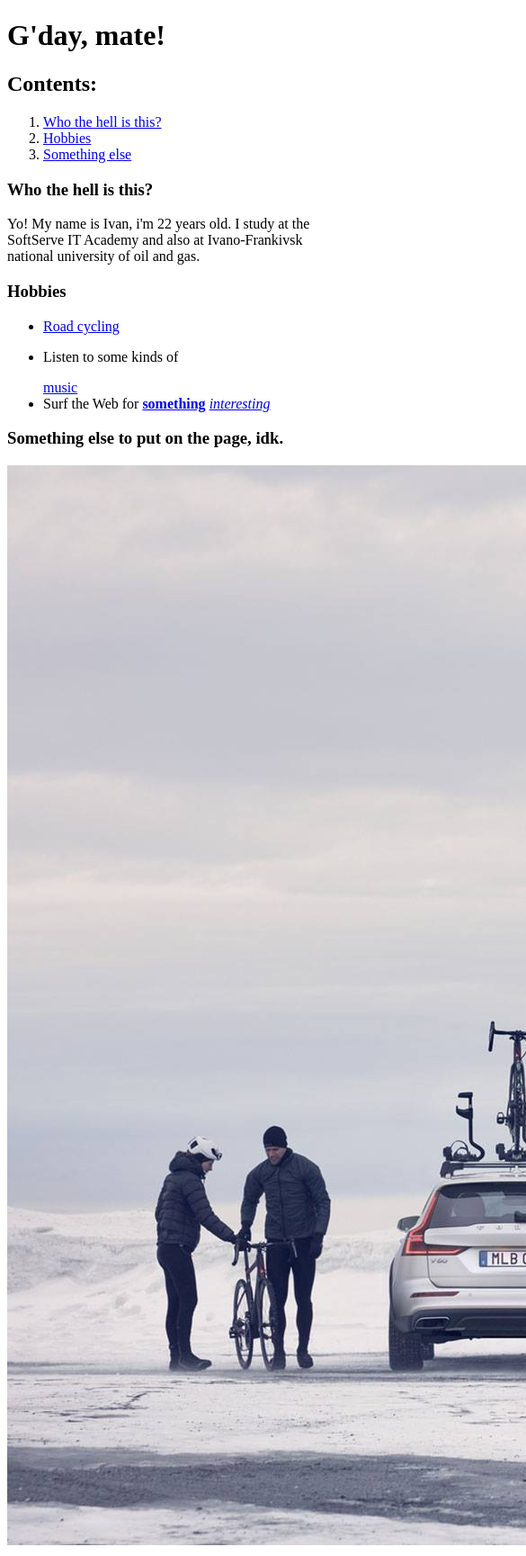
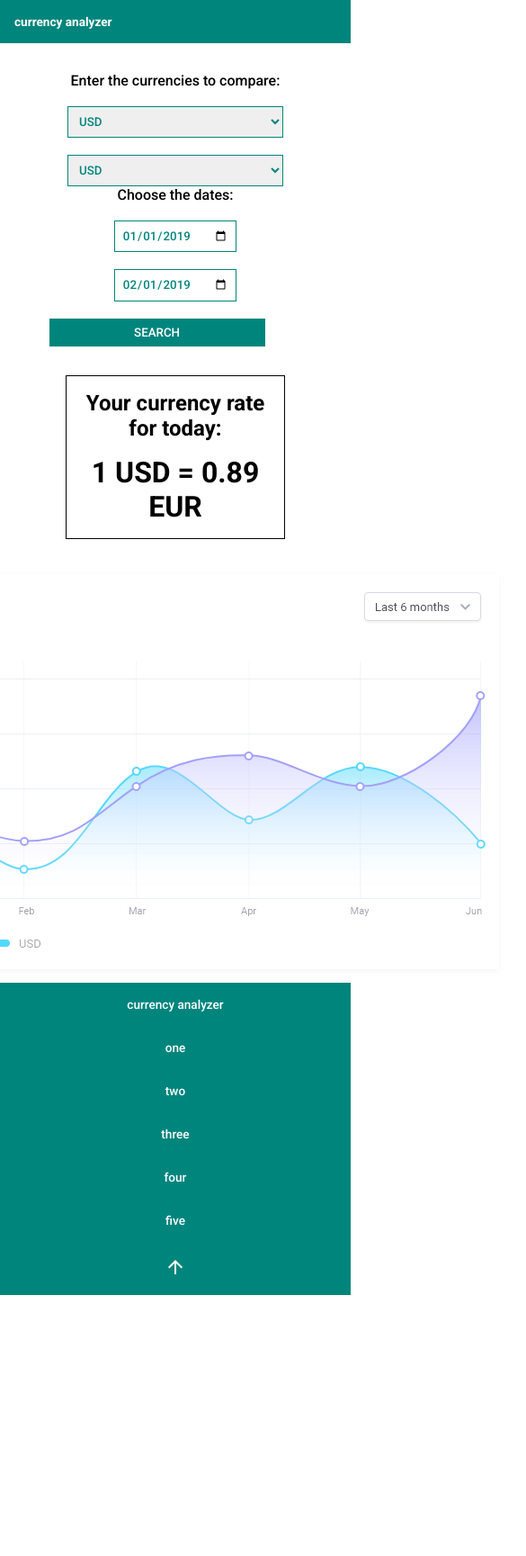
Before and after one commit to ivan-kirshak/currency-analyzer.github.io, a plain HTML site: page index.html in a window 390 px wide. Shown: the top 1729 px of the page at 90% size, 585 px wide, since content can reach past the window. After the commit the page ends 1439 px from the top, so only its background shows below. Drawn offline with Linux system fonts and the light colour scheme.

Commit message:
implementation of mockup

```diff
--- a/index.html
+++ b/index.html
@@ -6,49 +6,97 @@
     <meta name="viewport" content="width=device-width, initial-scale=1.0">
     <meta http-equiv="X-UA-Compatible" content="ie=edge">
     <title>Document</title>
+    <link rel="stylesheet" href="style.css">
+    <link href="https://fonts.googleapis.com/css?family=Roboto:500,700&display=swap" rel="stylesheet">
+    <link href="https://fonts.googleapis.com/icon?family=Material+Icons"
+    rel="stylesheet">
 </head>
 
 <body>
-    <header>
-        <h1>G'day, mate!</h1>
-    </header>
 
     <nav>
-        <h2>Contents:</h2>
-        <ol>
-            <li><a href="#about">Who the hell is this?</a></li>
-            <li><a href="#hobbies">Hobbies</a></li>
-            <li><a href="#else">Something else</a></li>
-        </ol>
+        <div class="nav-items">
+            <p class="logo">currency analyzer</p>
+            <p class="item">one</p>
+            <p class="item">two</p>
+            <p class="item">three</p>
+            <p class="item">four</p>
+            <p class="item">five</p>
+        </div>
     </nav>
 
     <main>
-        <div>
-            <h3 id="about">Who the hell is this?</h3>
-            <p>Yo! My name is Ivan, i'm 22 years old. I study at the SoftServe IT Academy and also at Ivano-Frankivsk
-                national university of oil and gas.</p>
+        <div class="upper-half">
+            <form action="">
+                <div class="forms">
+
+                    <div class="currency-select">
+                        <label for="select">Enter the currencies to compare:</label>
+                        <br>
+                        <br>
+                        <select name="currency" id="currencyOne" required>
+                            <option value="USD">USD</option>
+                            <option value="EUR">EUR</option>
+                            <option value="UAH">UAH</option>
+                        </select>
+                        <br>
+                        <br>
+                        <select name="currency" id="currencyTwo" required>
+                            <option value="USD">USD</option>
+                            <option value="EUR">EUR</option>
+                            <option value="UAH">UAH</option>
+                        </select>
+                        <br>
+                    </div>
+
+                    <div class="date-select">
+                        <label for="dates">Choose the dates:</label>
+                        <br>
+                        <br>
+                        <input type="date" name="date" id="dateOne" value="2019-01-01">
+                        <br>
+                        <br>
+                        <input type="date" name="date" id="dateTwo" value="2019-02-01">
+                        <br>
+                    </div>
+
+                </div>
+                <br>
+                <input type="submit" name="search" id="search" value="SEARCH">
+            </form>
+
+            <div class="rate" id="todayRate">
+                <h2>Your currency rate for today:</h2>
+
+                <h1>1 USD = 0.89 EUR</h1>
+            </div>
         </div>
 
-        <div>
-            <h3 id="hobbies">Hobbies</h3>
-            <ul>
-                <li><a href="https://en.wikipedia.org/wiki/Road_cycling" target="_blank">Road cycling</a></li>
-                <li>
-                    <p>Listen to some kinds of </p> <a href="https://en.wikipedia.org/wiki/New_wave_music"
-                        target="_blank">music</a>
-                </li>
-                <li>Surf the Web for <a href="https://en.wikipedia.org/wiki/Renewable_energy"
-                        target="_blank"><b>something</b></a> <a href="https://en.wikipedia.org/wiki/Waste_management"
-                        target="_blank"><i>interesting</i></a></li>
-            </ul>
         </div>
 
-        <div>
-            <h3 id="else">Something else to put on the page, idk.</h3>
-            <img src="car.jpg" alt="Volvo and bicycles and bicyclists">
+        <div class="lower-half" id="chart">
+
+            <picture>
+                    <source media="(max-width: 1068px)" srcset="statisticsTablet.png">
+                    <source media="(max-width: 540px)" srcset="Charts.png">
+                    <img src="Statistics.png" alt="Currency dynamics chart">
+            </picture>
         </div>
     </main>
 
+    <footer>
+        <div class="footer-menu">
+                <p class="foot-logo">currency analyzer</p>
+                <p class="foot-item">one</p>
+                <p class="foot-item">two</p>
+                <p class="foot-item">three</p>
+                <p class="foot-item">four</p>
+                <p class="foot-item">five</p>
+                <div class="foot-arrow"><i class="material-icons">
+                        arrow_upward
+                        </i></div>
+        </div>
+    </footer>
 </body>
 
 </html>
--- /dev/null
+++ b/style.css
@@ -0,0 +1,197 @@
+/* GENERAL STYLES */
+
+* {
+    margin: 0;
+    padding: 0;
+}
+
+:root {
+    --bg-color: rgb(0, 133, 125);
+    --chart-color-one: rgb(84, 216, 255);
+    --chart-color-two: rgb(163, 161, 255);
+    --main-font: 'Roboto', sans-serif;
+}
+
+/* WEB WERSION */
+
+/* navbar in head */
+
+.nav-items {
+    display: flex;
+    justify-content: flex-end;
+    background-color: var(--bg-color);
+    color: rgb(255, 255, 255);
+    font-family: var(--main-font);
+    font-size: 20px;
+    font-weight: 500;
+}
+
+.logo, .item {
+    margin: 1rem;
+}
+
+.logo {
+    flex-grow: 1;
+    font-weight: 700;
+}
+
+/* main part */
+
+main {
+    width: 90%;
+    margin: 0 auto;
+}
+
+.upper-half, .forms, .lower-half {
+    display: flex;
+}
+
+.upper-half {
+    font-family: var(--main-font);
+    justify-content: space-around;
+    margin-top: 4rem;
+}
+
+.currency-select, .date-select {
+    margin: 0 2rem;
+}
+
+select {
+    border: 1px solid var(--bg-color);
+    color: var(--bg-color);
+    font-family: var(--main-font);
+    padding: 0.5rem;
+    width: 15rem;
+}
+
+input[type="date"] {
+    border: 1px solid var(--bg-color);
+    color: var(--bg-color);
+    font-family: var(--main-font);
+    padding: 0.5rem;
+}
+
+input[type="submit"] {
+    background-color: var(--bg-color);
+    color: rgb(255, 255, 255);
+    width: 15rem;
+    padding: 0.5rem;
+    border: none;
+    font-family: var(--main-font);
+}
+
+form > input#search {
+    margin-left: 25%;
+}
+
+.rate {
+    border: 1px solid rgb(0, 0, 0);
+    padding: 1rem;
+    text-align: center;
+}
+
+.rate > h1 {
+    padding-top: 2rem;
+}
+
+.lower-half {
+    justify-content: center;
+    margin-top: 2rem;
+}
+/* footer */
+
+.footer-menu {
+    display: flex;
+    justify-content: center;
+    background-color: var(--bg-color);
+    color: rgb(255, 255, 255);
+    font-family: var(--main-font);
+    font-size: 20px;
+    font-weight: 500;
+}
+
+.foot-logo, .foot-arrow {
+    flex-grow: 1;
+}
+
+.foot-logo, .foot-item, .foot-arrow {
+    margin: 1rem;
+}
+
+.foot-arrow {
+    text-align: right;
+    background-color: rgba(0, 133, 125, 0.55);
+}
+
+/* TABLET VERSION */
+
+@media only screen and (max-width: 1068px) {
+    .logo, .item, .foot-logo, .foot-item, .foot-arrow {
+        font-size: 0.85rem;
+    }
+
+    .upper-half {
+        margin-top: 2rem;
+    }
+
+    .forms {
+        justify-content: center;
+    }
+
+    form > input#search {
+        margin-left: 30%;
+    }
+
+    .upper-half {
+        flex-direction: column;
+        align-content: center;
+    }
+
+    .currency-select, .date-select {
+        margin: 0 2rem;
+        text-align: center;
+    }
+
+    .rate {
+        width: 60%;
+        margin: 2rem auto;
+    }
+
+    .rate > h1 {
+        padding-top: 1rem;
+    }
+
+    .lower-half {
+        margin-top: 0;
+    }
+}
+
+/* MOBILE VERSION */
+
+@media only screen and (max-width: 540px) {
+    .item {
+        display: none;
+    }
+
+    .currency-select, .date-select, input[type="submit"] {
+        text-align: center;
+    }
+
+    .upper-half, .forms {
+        flex-direction: column;
+        align-content: center;
+    }
+
+    form > input#search {
+        margin-left: 10%;
+    }
+
+    .lower-half {
+        margin-top: 0;
+    }
+
+    .footer-menu {
+        flex-direction: column;
+        align-items: center;
+    }
+}
```
Also changed, not shown: table-one.html (added, +211 -0 lines), Charts.png (added), Statistics.png (added), car.jpg (deleted), statisticsTablet.png (added).
